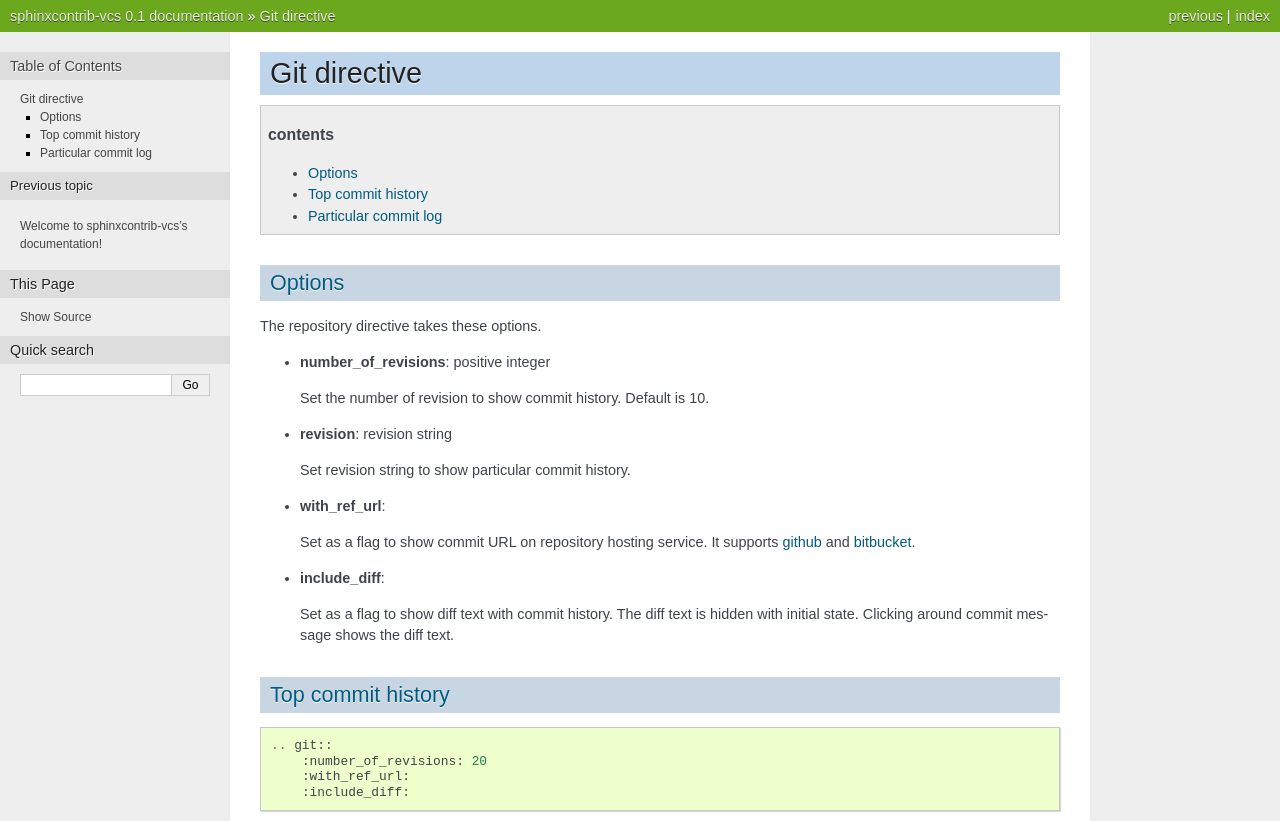
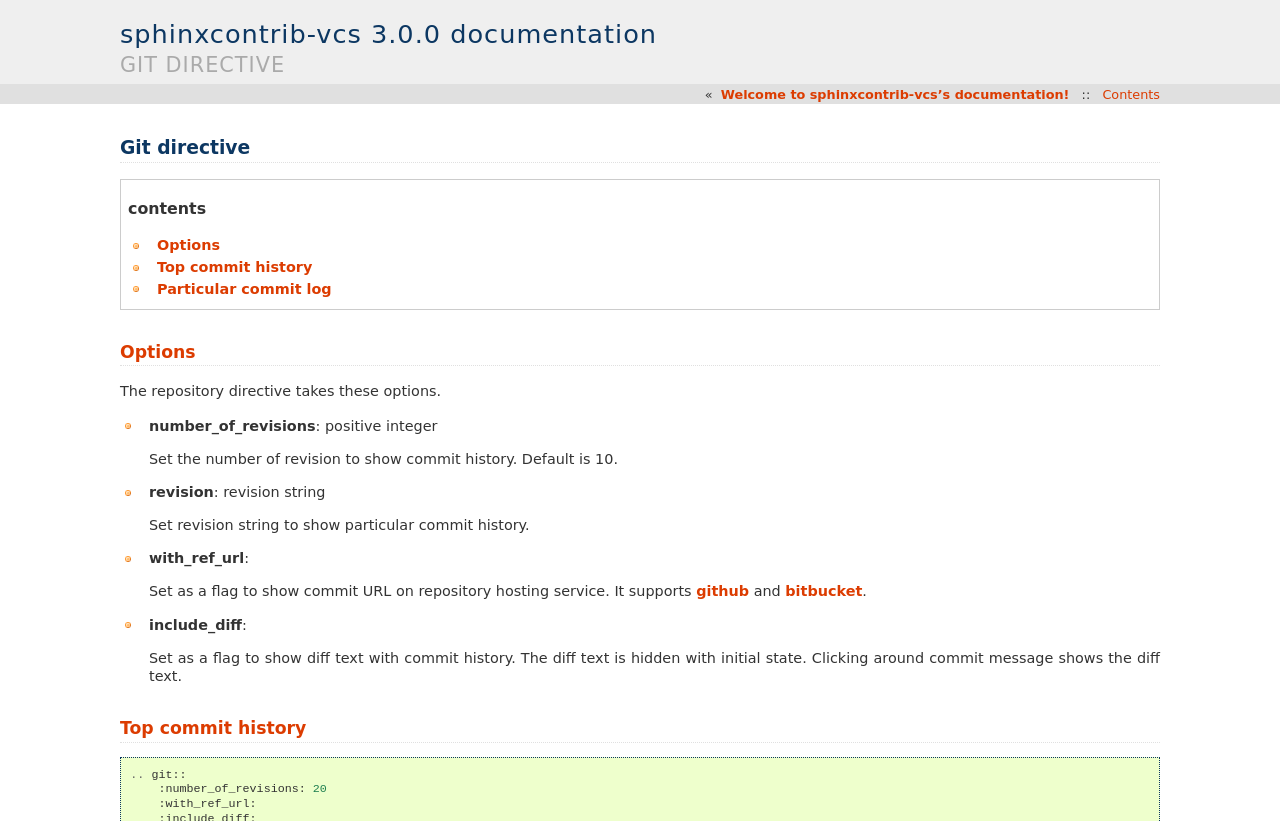
Before and after one commit to t2y/sphinxcontrib-vcs, a Sphinx documentation site: the page built from docs/git.rst, in a window 1280 px wide, cut to the strip 0-821 px from the top of the page. Built offline with Sphinx 7.4.7, drawn with Linux system fonts in a browser that asks for light colours; some of the changed text lies outside the part shown.

Commit message:
update version 0.3.0

```diff
--- a/docs/conf.py
+++ b/docs/conf.py
@@ -1,5 +1,3 @@
-# -*- coding: utf-8 -*-
-#
 # sphinxcontrib-vcs documentation build configuration file, created by
 # sphinx-quickstart on Tue Sep  6 08:30:32 2016.
 #
@@ -54,18 +52,18 @@ source_suffix = '.rst'
 master_doc = 'index'
 
 # General information about the project.
-project = u'sphinxcontrib-vcs'
-copyright = u'2016, Tetsuya Morimoto'
-author = u'Tetsuya Morimoto'
+project = 'sphinxcontrib-vcs'
+copyright = '2020, Tetsuya Morimoto'
+author = 'Tetsuya Morimoto'
 
 # The version info for the project you're documenting, acts as replacement for
 # |version| and |release|, also used in various other places throughout the
 # built documents.
 #
 # The short X.Y version.
-version = u'0.1'
+version = '3.0'
 # The full version, including alpha/beta/rc tags.
-release = u'0.1'
+release = '3.0.0'
 
 # The language for content autogenerated by Sphinx. Refer to documentation
 # for a list of supported languages.
@@ -125,7 +123,7 @@ todo_include_todos = False
 # The theme to use for HTML and HTML Help pages.  See the documentation for
 # a list of builtin themes.
 #
-html_theme = 'nature'
+html_theme = 'haiku'
 
 # Theme options are theme-specific and customize the look and feel of a theme
 # further.  For a list of options available for each theme, see the
@@ -265,8 +263,8 @@ latex_elements = {
 # (source start file, target name, title,
 #  author, documentclass [howto, manual, or own class]).
 latex_documents = [
-    (master_doc, 'sphinxcontrib-vcs.tex', u'sphinxcontrib-vcs Documentation',
-     u'Tetsuya Morimoto', 'manual'),
+    (master_doc, 'sphinxcontrib-vcs.tex', 'sphinxcontrib-vcs Documentation',
+     'Tetsuya Morimoto', 'manual'),
 ]
 
 # The name of an image file (relative to this directory) to place at the top of
@@ -307,7 +305,7 @@ latex_documents = [
 # One entry per manual page. List of tuples
 # (source start file, name, description, authors, manual section).
 man_pages = [
-    (master_doc, 'sphinxcontrib-vcs', u'sphinxcontrib-vcs Documentation',
+    (master_doc, 'sphinxcontrib-vcs', 'sphinxcontrib-vcs Documentation',
      [author], 1)
 ]
 
@@ -322,7 +320,7 @@ man_pages = [
 # (source start file, target name, title, author,
 #  dir menu entry, description, category)
 texinfo_documents = [
-    (master_doc, 'sphinxcontrib-vcs', u'sphinxcontrib-vcs Documentation',
+    (master_doc, 'sphinxcontrib-vcs', 'sphinxcontrib-vcs Documentation',
      author, 'sphinxcontrib-vcs', 'One line description of project.',
      'Miscellaneous'),
 ]
--- a/setup.py
+++ b/setup.py
@@ -22,9 +22,9 @@ setup(
         'Intended Audience :: Developers',
         'Operating System :: OS Independent',
         'Programming Language :: Python :: 3',
-        'Programming Language :: Python :: 3.5',
         'Programming Language :: Python :: 3.6',
         'Programming Language :: Python :: 3.7',
+        'Programming Language :: Python :: 3.8',
         'Programming Language :: Python :: Implementation :: CPython',
         'Topic :: Software Development :: Libraries',
         'Environment :: Console',
```
Also changed, not shown: README.md (+5 -0 lines).
